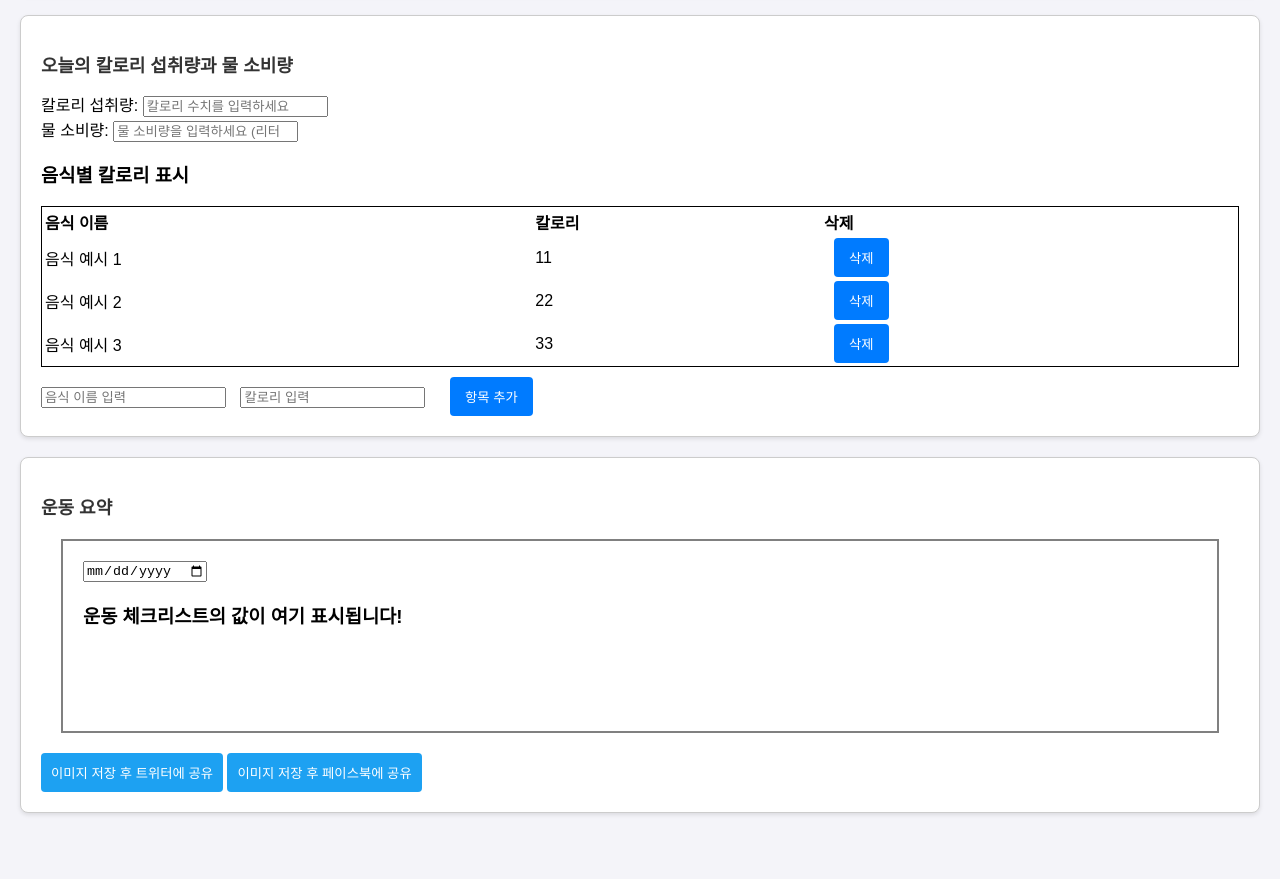
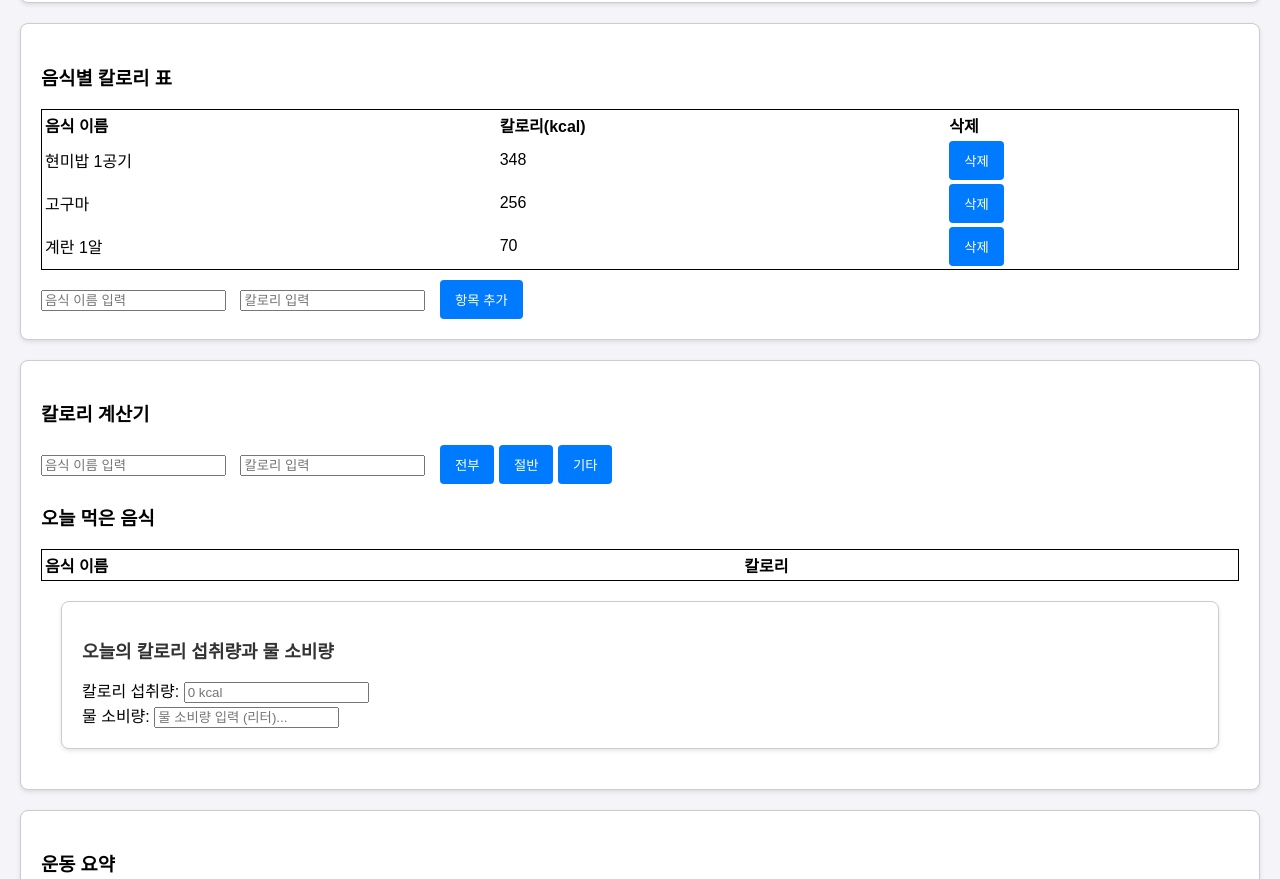
Before and after one commit to Yudeenim/SE_Web, a plain HTML site: page index.html in a window 1280 px wide. Shown: the part 638-1517 px from the top of the page. Before the commit the page ends 1471 px from the top, so only its background shows below. Drawn offline with Linux system fonts and the light colour scheme.

Commit message:
Add files via upload

```diff
--- a/index.html
+++ b/index.html
@@ -18,9 +18,10 @@
         </ul>
     </nav>
 
+    <!--오늘의 운동 추천(카테고리별)-->
     <div class="recommendation-container">
+
         <h2>오늘의 운동 추천</h2>
-    <!-- 카테고리 선택 -->
         <label for="exerciseCategory">운동 카테고리:</label>
         <select id="exerciseCategory" onchange="updateExerciseRecommendations()">
         <option value="">카테고리를 선택하세요</option>
@@ -40,62 +41,50 @@
 
     <!-- 운동 체크리스트 -->
     <div class="container checklist-container">
-    <h2>오늘의 운동 체크리스트</h2>
+        <h3>오늘의 운동 체크리스트</h3>
+
         <div id="checklist">
         <label><input type="checkbox" id="item1"> 운동 1 <button onclick="removeItem(this)">삭제</button></label><br>
         <label><input type="checkbox" id="item2"> 운동 2 <button onclick="removeItem(this)">삭제</button></label><br>
         <label><input type="checkbox" id="item3"> 운동 3 <button onclick="removeItem(this)">삭제</button></label><br>
         </div>
+
         <textarea id="userInput" placeholder="새 항목을 추가하세요..."></textarea>
         <button style = margin-left:0px; onclick="addChecklistItem()">항목 추가</button> <!-- 항목 추가 버튼 -->
     </div>
 
-  <!-- 칼로리/물 소비량 입력 -->
-  <div class="container checklist-container">
-    <h2>오늘의 칼로리 섭취량과 물 소비량</h2>
+    <!-- 음식별 칼로리 표 -->
+    <div class="container">
 
-    <div id="checklist">
-      <div id="caloriesContainer">
-        <label for="caloriesInput">칼로리 섭취량:</label>
-        <input type="number" id="caloriesInput" placeholder="칼로리 수치를 입력하세요" min="0">
-      </div>
-
-      <div id="waterContainer">
-        <label for="waterInput">물 소비량:</label>
-        <input type="number" id="waterInput" placeholder="물 소비량을 입력하세요 (리터 단위)" min="0">
-      </div>
-    </div>
-
-    <!-- 음식별 칼로리 표 -->
-    <h3>음식별 칼로리 표시</h3>
+    <h3>음식별 칼로리 표</h3>
     <table id="foodTable" style="width: 100%; text-align: left; margin-top: 10px; border: 1px solid;">
       <thead>
         <tr>
           <th>음식 이름</th>
-          <th>칼로리</th>
+          <th>칼로리(kcal)</th>
           <th>삭제</th>
         </tr>
       </thead>
+
       <tbody>
         <!-- 미리 추가된 음식 예시 -->
         <tr>
-          <td>음식 예시 1</td>
-          <td>11</td>
+          <td>현미밥 1공기</td>
+          <td>348</td>
           <td><button onclick="removeFoodItem(this)">삭제</button></td>
         </tr>
         <tr>
-          <td>음식 예시 2</td>
-          <td>22</td>
+          <td>고구마</td>
+          <td>256</td>
           <td><button onclick="removeFoodItem(this)">삭제</button></td>
         </tr>
         <tr>
-          <td>음식 예시 3</td>
-          <td>33</td>
+          <td>계란 1알</td>
+          <td>70</td>
           <td><button onclick="removeFoodItem(this)">삭제</button></td>
         </tr>
       </tbody>
     </table>
-
         <!-- 음식 추가 입력 및 버튼 -->
         <div style="margin-top: 10px;">
             <input type="text" id="foodNameInput" placeholder="음식 이름 입력" style="margin-right: 10px;">
@@ -104,10 +93,47 @@
           </div>
     </div>
 
+    <!-- 음식 칼로리 계산기 -->
+    <div class="container">
+        <h3>칼로리 계산기</h3>
+        <input type="text" id="calorieFoodName" placeholder="음식 이름 입력" style="margin-right: 10px;">
+        <input type="number" id="calorieFoodCalorie" placeholder="칼로리 입력" min="0" style="margin-right: 10px;">
+        <button onclick="addCalorieItem('full')">전부</button>
+        <button onclick="addCalorieItem('half')">절반</button>
+        <button onclick="addCalorieItem('custom')">기타</button>
 
+        <h3>오늘 먹은 음식</h3>
+        <table id="eatenFoodTable" style="width: 100%; text-align: left; margin-top: 10px; border: 1px solid;">
+        <thead>
+            <tr>
+            <th>음식 이름</th>
+            <th>칼로리</th>
+            </tr>
+        </thead>
+        <tbody>
+            <!--여기에 사용자가 입력한 음식이 추가됨-->
+        </tbody>
+        </table>
+
+        <!-- 칼로리/물 소비량 -->
+        <div class="container checklist-container">
+            <h2>오늘의 칼로리 섭취량과 물 소비량</h2>
+            <div id="checklist">
+            <div id="caloriesContainer">
+                <label for="caloriesInput">칼로리 섭취량:</label>
+                <input type="number" id="caloriesInput" placeholder= "0 kcal" readonly>
+            </div>
+
+            <div id="waterContainer">
+                <label for="waterInput">물 소비량:</label>
+                <input type="number" id="waterInput" placeholder="물 소비량 입력 (리터)..." min="0">
+            </div>
+            </div>
+    </div>
+    </div>
   <!-- 이미지 박스 -->
   <div class="container box-container">
-    <h2>운동 요약</h2>
+    <h3>운동 요약</h3>
     <div class="box" id="box">
       <input type="date">
       <h3>운동 체크리스트의 값이 여기 표시됩니다!</h3>
@@ -119,7 +145,6 @@
   <!-- 페이스북 공유 버튼 -->
   <button class="share-btn" onclick="shareToFacebook()">이미지 저장 후 페이스북에 공유</button>
 
-
   <script src="https://html2canvas.hertzen.com/dist/html2canvas.min.js"></script> <!-- html2canvas 라이브러리 -->
   <script src="scripts.js"></script> <!-- JS 파일 연결 -->
 
--- a/scripts.js
+++ b/scripts.js
@@ -1,3 +1,9 @@
+/*
+사용된 함수: showNav (네비게이션 바)
+...
+*/
+
+
 // 네비게이션 바
 function showNav() {
   const navList = document.getElementById('nav-list');
@@ -114,7 +120,6 @@ function addToChecklist(exercise) {
   updateBox(); // 박스 업데이트
 }
 
-
 // 체크리스트 항목 추가
 function addChecklistItem() {
   const userInput = document.getElementById('userInput');
@@ -202,6 +207,65 @@ function removeFoodItem(button) {
   row.remove();
 }
 
+
+// '전부', '절반', '기타' 버튼 클릭 시 동작하는 함수
+function addCalorieItem(type) {
+  const foodName = document.getElementById("calorieFoodName").value.trim();
+  const foodCalorie = parseFloat(document.getElementById("calorieFoodCalorie").value.trim());
+
+  if (!foodName || isNaN(foodCalorie) || foodCalorie <= 0) {
+    alert("올바른 음식 이름과 칼로리를 입력하세요!");
+    return;
+  }
+
+  let adjustedCalorie = 0;
+
+  // '전부', '절반', '기타' 처리
+  if (type === 'full') {
+    adjustedCalorie = foodCalorie;
+  } else if (type === 'half') {
+    adjustedCalorie = foodCalorie / 2;
+  } else if (type === 'custom') {
+    const customFactor = prompt("몇 배로 칼로리를 계산하시겠습니까? (예: 1.5)");
+    const customMultiplier = parseFloat(customFactor);
+    if (!isNaN(customMultiplier) && customMultiplier > 0) {
+      adjustedCalorie = foodCalorie * customMultiplier;
+    } else {
+      alert("올바른 숫자를 입력하세요.");
+      return;
+    }
+  }
+
+  // '오늘 먹은 음식' 테이블에 추가
+  const tableBody = document.querySelector("#eatenFoodTable tbody");
+  const row = document.createElement("tr");
+
+  row.innerHTML = `
+    <td>${foodName}</td>
+    <td>${adjustedCalorie}</td>
+  `;
+
+  tableBody.appendChild(row);
+
+  // 총 칼로리 업데이트
+  updateTotalCalories();
+}
+
+// 총 칼로리 업데이트 함수
+function updateTotalCalories() {
+  const rows = document.querySelectorAll("#eatenFoodTable tbody tr");
+  let totalCalories = 0;
+
+  rows.forEach(row => {
+    const calorieCell = row.cells[1];
+    totalCalories += parseFloat(calorieCell.textContent);
+  });
+
+  document.getElementById("caloriesInput").value = totalCalories.toFixed(1);
+}
+
+
+
 // 박스를 이미지로 저장
 function downloadImage() {
   html2canvas(document.getElementById('box')).then(canvas => {
```
Lines whose indentation alone changed are shown as unchanged.
